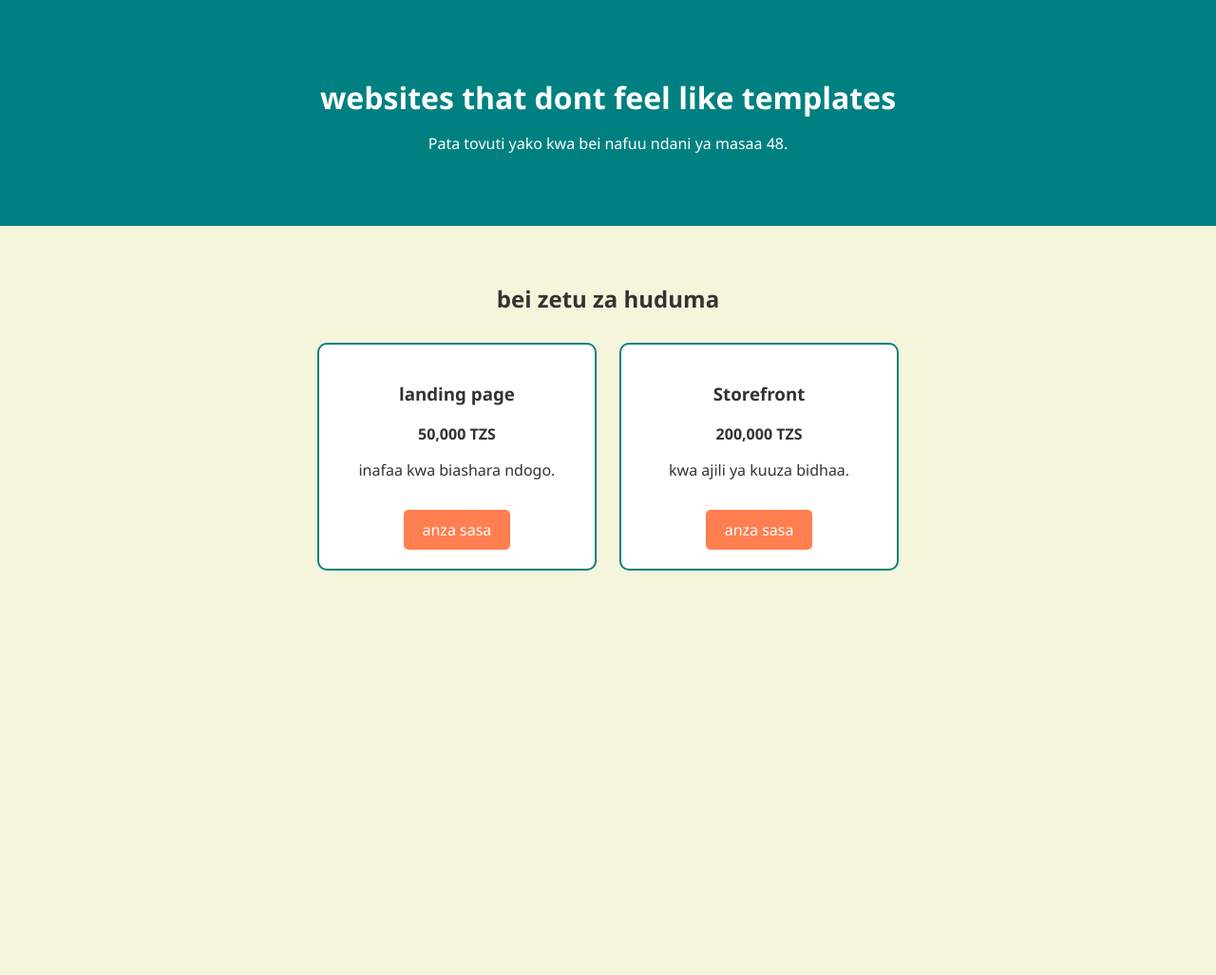
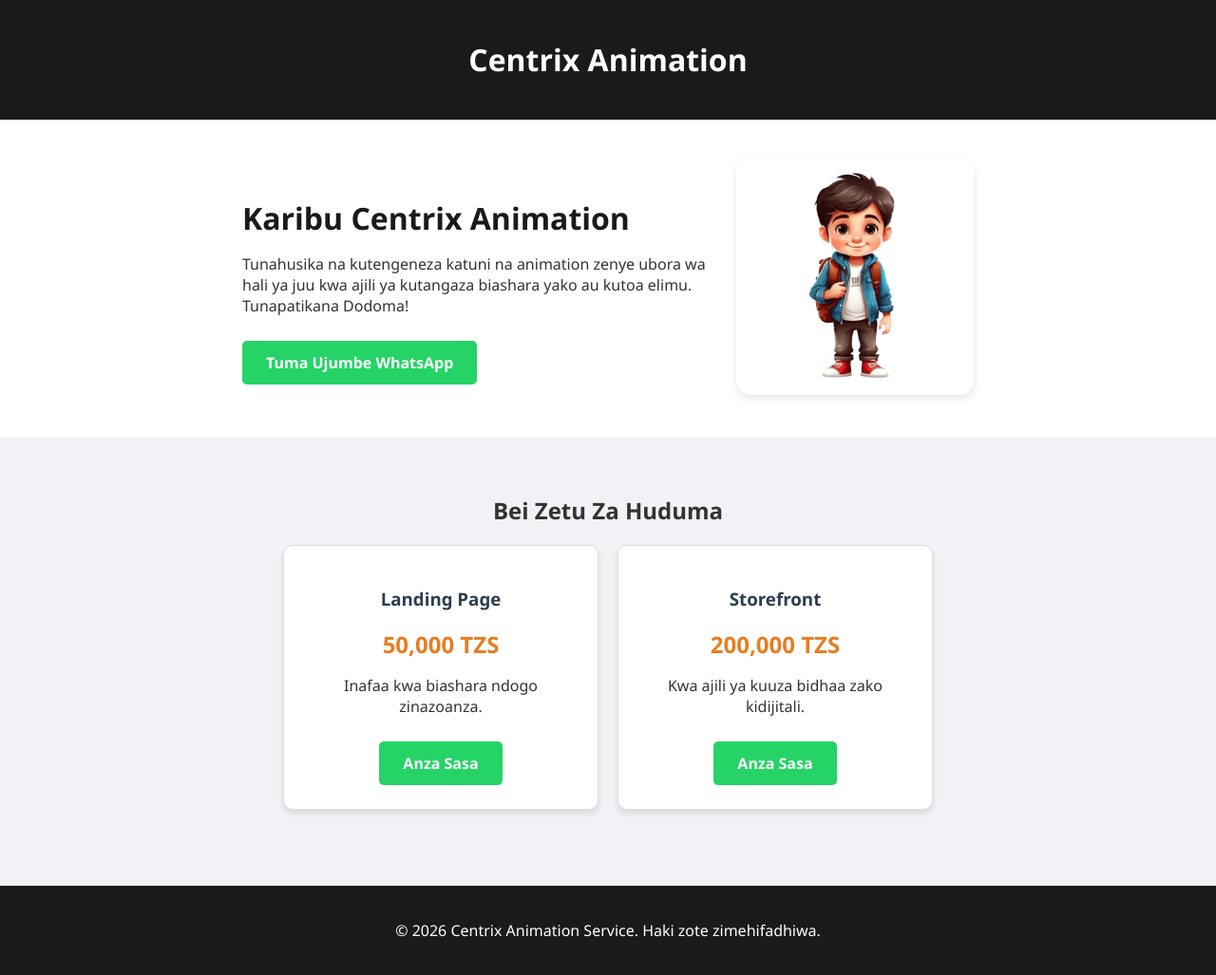
Before and after one commit to neemakimila715-crypto/centrix-animation, a plain HTML site: page index.html in a window 1280 px wide. Shown: the whole page at 95% size. Before the commit the page ends 800 px from the top, so only its background shows below. Drawn offline with Linux system fonts and the light colour scheme.

Commit message:
Add files via upload
karibuni jamani bei ni nafuu kabisa mipango yetu ni kukufikisha kileleni

```diff
--- a/index.html
+++ b/index.html
@@ -1,75 +1,153 @@
 <!DOCTYPE html>
-<html lang="sw"
+<html lang="sw">
 <head>
-
     <meta charset="UTF-8">
-     <title>Centrix - animation service</title>
+    <meta name="viewport" content="width=device-width, initial-scale=1.0">
+    <title>Centrix Animation Services</title>
     <style>
+        /* CSS ya rangi na mpangilio */
         body {
-           font-family: 'Segoe UI',Tahoma, Geneva, Verdana, sans-serif;
+            font-family: 'Segoe UI', Tahoma, Geneva, Verdana, sans-serif;
             margin: 0;
             padding: 0;
-           background-color: #f5f5dc;
+            background-color: #f0f2f5;
             color: #333;
         }
+
         header {
-           background-color: #008080;
+            background-color: #1a1a1a;
             color: white;
-           padding: 60px 20px;
+            padding: 20px;
             text-align: center;
         }
-       .hero-title {
-           font size: 2.5em;
+
+        /* Hero Section */
+        .hero {
+            display: flex;
+            flex-wrap: wrap;
+            align-items: center;
+            justify-content: center;
+            padding: 40px 20px;
+            background-color: white;
+            gap: 20px;
+        }
+
+        .hero-content {
+            max-width: 500px;
+            text-align: left;
+        }
+
+        .hero-content h1 {
+            font-size: 32px;
+            color: #1a1a1a;
             margin-bottom: 10px;
         }
-       .container {
-           padding: 40px;
+
+        .hero-image img {
+            width: 250px;
+            border-radius: 15px;
+            box-shadow: 0 4px 8px rgba(0,0,0,0.1);
+        }
+
+        /* Sehemu ya Bei */
+        .pricing-section {
             text-align: center;
+            padding: 40px 20px;
         }
-       .pricing-box {
+
+        .pricing-container {
+            display: flex;
+            justify-content: center;
+            gap: 20px;
+            flex-wrap: wrap;
+        }
+
+        .price-card {
             background: white;
-           border: 2px solid #008080;
+            padding: 25px;
             border-radius: 10px;
+            width: 280px;
+            box-shadow: 0 4px 6px rgba(0,0,0,0.1);
+            border: 1px solid #ddd;
+        }
+
+        .price-card h3 {
+            color: #2c3e50;
+        }
+
+        .price {
+            font-size: 24px;
+            font-weight: bold;
+            color: #e67e22;
+            margin: 15px 0;
+        }
+
+        /* Vifungo */
+        .btn-whatsapp {
             display: inline-block;
+            padding: 12px 25px;
+            background-color: #25d366;
+            color: white;
+            text-decoration: none;
+            border-radius: 5px;
+            font-weight: bold;
+            margin-top: 10px;
+        }
+
+        .btn-whatsapp:hover {
+            background-color: #1ebe57;
+        }
+
+        footer {
+            text-align: center;
             padding: 20px;
-           margin: 10px;
-           width: 250px;
-       }
-       .btn {
-          background-color: #ff7f50;
+            background-color: #1a1a1a;
             color: white;
-          padding: 10px 20px;
-          text-decoration:  none;
-          border-radius: 5px;
-          display: inline-block;
-          margin-top: 15px;
+            margin-top: 40px;
         }
     </style>
 </head>
 <body>
 
     <header>
-      <h1 class="hero-title">websites that dont feel like templates</h1>
-      <p>Pata tovuti yako kwa bei nafuu ndani ya masaa 48.</p>
+        <h1>Centrix Animation</h1>
     </header>
 
-   <div class="container">
-       <h2>bei zetu za huduma</h2>
+    <!-- Hero Section -->
+    <section class="hero">
+        <div class="hero-content">
+            <h1>Karibu Centrix Animation</h1>
+            <p>Tunahusika na kutengeneza katuni na animation zenye ubora wa hali ya juu kwa ajili ya kutangaza biashara yako au kutoa elimu. Tunapatikana Dodoma!</p>
+            <a href="https://wa.me/25585334909" class="btn-whatsapp">Tuma Ujumbe WhatsApp</a>
+        </div>
+        <div class="hero-image">
+            <!-- Hakikisha centrix.png ipo kwenye GitHub yako -->
+            <img src="centrix.PNG" alt="Centrix Character">
+        </div>
+    </section>
 
-       <div class="pricing-box">
-           <h3>landing page</h3>
-           <p><strong>50,000 TZS</strong></p>
-           <p>inafaa kwa biashara ndogo.</p>
-           <a href="mailto:yako@email.com"class="btn">anza sasa</a>
+    <!-- Bei Section -->
+    <section class="pricing-section">
+        <h2>Bei Zetu Za Huduma</h2>
+        <div class="pricing-container">
+            <div class="price-card">
+                <h3>Landing Page</h3>
+                <p class="price">50,000 TZS</p>
+                <p>Inafaa kwa biashara ndogo zinazoanza.</p>
+                <a href="https://wa.me/25585334909" class="btn-whatsapp">Anza Sasa</a>
             </div>
-
-           <div class="pricing-box">
+            <div class="price-card">
                 <h3>Storefront</h3>
-               <p><strong>200,000 TZS</strong></p>
-               <p>kwa ajili ya kuuza bidhaa.</p>
-               <a href="mailto:yako@email.com" class="btn">anza sasa</a>
+                <p class="price">200,000 TZS</p>
+                <p>Kwa ajili ya kuuza bidhaa zako kidijitali.</p>
+                <a href="https://wa.me/25585334909" class="btn-whatsapp">Anza Sasa</a>
             </div>
         </div>
+    </section>
+
+    <footer>
+        <p>&copy; 2026 Centrix Animation Service. Haki zote zimehifadhiwa.</p>
+    </footer>
 
 </body>
 </html>
```
Lines whose indentation alone changed are shown as unchanged.
